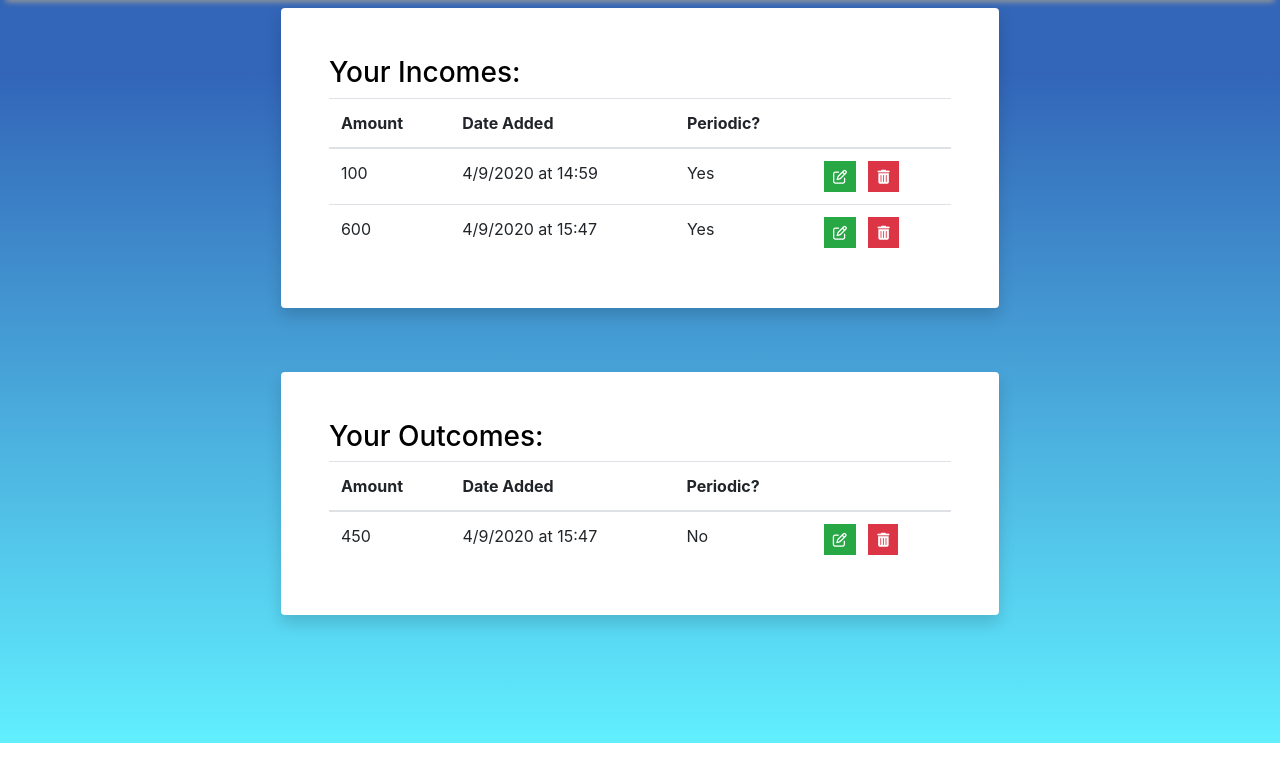
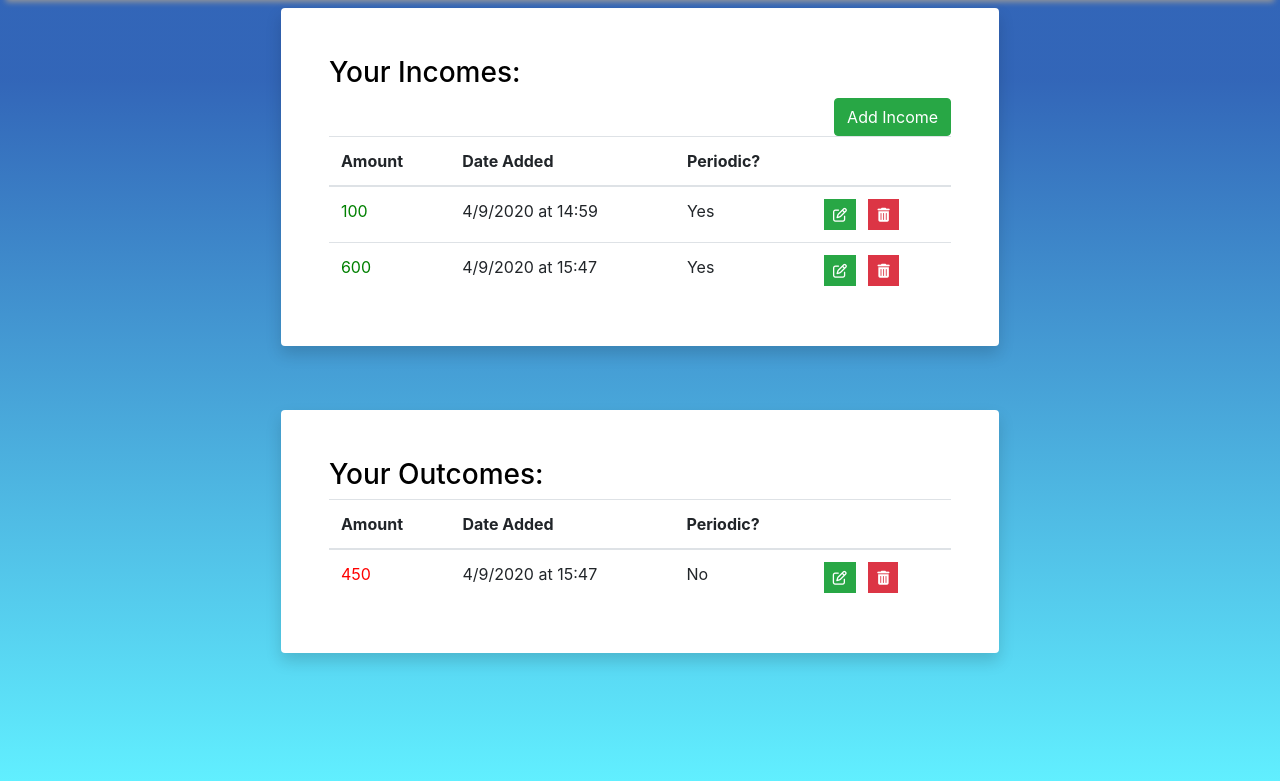
Before and after one commit to MirasSafadi/Expense-tracker, a Django app: template Expense_tracker/templates/home.html in a window 1280 px wide. Shown: the part 58-839 px from the top of the page. Before the commit the page ends 801 px from the top, so only its background shows below. Run offline with Django 3.2, Linux system fonts and the light colour scheme; the template is opened without the code that fills it: values that come from a table or form of the project are taken from there, others are empty; data comes from the database, SQL or seed files in the repository; both versions use the stored data as it was after the commit; some libraries are stand-ins or nearby versions.

Commit message:
added 'add income' functionality

```diff
--- a/Expense_tracker/forms.py
+++ b/Expense_tracker/forms.py
@@ -15,3 +15,15 @@ class SignupForm(forms.Form):
     password = forms.CharField(required = True, widget = forms.PasswordInput(attrs={'class' : 'form-control','placeholder':'enter your password'}))
     password_confirmation = forms.CharField(label='Confirm password',required = True, widget = forms.PasswordInput(attrs={'class' : 'form-control','placeholder':'re-enter your password'}))
     required_css_class = 'required'
+
+class Add_income_form(forms.Form):
+
+    amount = forms.IntegerField(label='Enter Amount', required=True)
+    isPeriodic = forms.BooleanField(label="Monthly Income", required=False)
+    required_css_class = 'required'
+
+class Add_outcome_form(forms.Form):
+
+    amount = forms.IntegerField(label='Enter Amount', required=True)
+    isPeriodic = forms.BooleanField(label="Monthly Outcome", required=False)
+    required_css_class = 'required'
--- a/Expense_tracker/templates/home.html
+++ b/Expense_tracker/templates/home.html
@@ -11,13 +11,56 @@
         filter: progid: DXImageTransform.Microsoft.gradient( startColorstr="#3265B8", endColorstr="#60EFFF", GradientType=1 );
     }
 </style>
-<script>
-    $(function () {
-        $('[data-toggle="tooltip"]').tooltip();
-    });
-</script>
+
 <div class="main-window">
     {% if current_user %}
+
+
+
+
+
+    <!-- The Add Income Modal -->
+    <div id="AddIncomeModal" class="modal" tabindex="-1" role="dialog">
+      <div class="modal-dialog modal-dialog-scrollable">
+        <div class="modal-content">
+          <div class="modal-header">
+            <h4 class="modal-title">Add Income</h4>
+            <span id="add_income_close_span" class="close" aria-label="close">&times;</span>
+          </div> <!-- modal head -->
+          <div class="modal-body">
+            {% if messages %}
+              {% for message in messages %}
+                {% if 'add_income_error' in message.extra_tags %}
+                  <div class="alert alert-danger alert-dismissible fade show" role="alert">
+                    <strong>Error: </strong> {{message}}.
+                    <button type="button" class="close" data-dismiss="alert" aria-label="Close">
+                      <span aria-hidden="true">&times;</span>
+                    </button>
+                  </div>
+                {% endif %}
+              {% endfor%}
+            {% endif %}
+            <form action="add_income" method="post">
+                {% csrf_token %}
+                  {% for field in add_income_form %}
+                      <div class="form-group">
+                      {{ field.label_tag }}
+                      {{ field }}
+                      </div>
+
+                  {% endfor %}
+                <button type="submit" class="btn btn-info">Add</button>
+              </form>
+          </div> <!-- modal body -->
+        </div><!-- modal content -->
+      </div> <!-- modal dialog -->
+    </div> <!-- modal -->
+
+
+
+
+
+
     <div class="row">
         <div class="col-lg-7 mx-auto">
             <div class="card border-0 shadow">
@@ -26,8 +69,9 @@
                     <div class="table-responsive">
                         <table class="table m-0">
 
-                            <thead>
-                                <h3 style="color:black;">Your Incomes:</h3>
+                            <thead style="">
+                                <h3 style="color:black;" style="float:left; display:inline-block">Your Incomes:</h3>
+                                <button id="AddIncomeBtn" type="button" class="btn btn-success" style="float:right; display:inline-block">Add Income</button>
                                 <tr>
                                     <th scope="col">Amount</th>
                                     <th scope="col">Date Added</th>
@@ -39,7 +83,7 @@
                                 {% if incomes %}
                                     {% for income_item in incomes %}
                                         <tr>
-                                            <td scope="row">{{income_item.amount}}</td>
+                                            <td scope="row" style="color:green;">{{income_item.amount}}</td>
                                             <td>{{income_item.date.day}}/{{income_item.date.month}}/{{income_item.date.year}} at {{income_item.date.hour}}:{{income_item.date.minute}}</td>
                                             <td>{% if income_item.isPeriodic %}Yes{% else %}No{% endif %}</td>
                                             <td>
@@ -97,7 +141,7 @@
                                 {% if outcomes %}
                                     {% for outcome_item in outcomes %}
                                         <tr>
-                                            <td scope="row">{{outcome_item.amount}}</td>
+                                            <td scope="row" style="color:red;">{{outcome_item.amount}}</td>
                                             <td>{{outcome_item.date.day}}/{{outcome_item.date.month}}/{{outcome_item.date.year}} at {{outcome_item.date.hour}}:{{outcome_item.date.minute}}</td>
                                             <td>{% if outcome_item.isPeriodic %}Yes{% else %}No{% endif %}</td>
                                             <td>
@@ -129,4 +173,58 @@
     </br>
     </br>
 </div>{% endif %}
+<script>
+    $(function () {
+        $('[data-toggle="tooltip"]').tooltip();
+    });
+
+
+    // Get the modal
+    {% comment %} var signup_modal = document.getElementById("signupModal"); {% endcomment %}
+    var add_income_modal = document.getElementById("AddIncomeModal");
+
+    // Get the button that opens the modal
+    {% comment %} var signup_btn = document.getElementById("signupBtn"); {% endcomment %}
+    var add_income_btn = document.getElementById("AddIncomeBtn");
+
+    // Get the <span> element that closes the modal
+    {% comment %} var signup_close_span = document.getElementById("signup_close_span"); {% endcomment %}
+    var add_income_close_span = document.getElementById("add_income_close_span");
+
+    // When the user clicks the button, open the modal
+    {% comment %} signup_btn.onclick = function() {
+      signup_modal.style.display = "block";
+    } {% endcomment %}
+    add_income_btn.onclick = function() {
+      add_income_modal.style.display = "block";
+    }
+    $(document).ready(function () {
+      {% if messages %}
+        {% for message in messages %}
+          {% if 'add_income_error' in message.extra_tags %}
+            add_income_modal.style.display = "block";
+          {% endif %}
+          {% comment %} {% if 'signup_error' in message.extra_tags %}
+            signup_modal.style.display = "block";
+          {% endif %} {% endcomment %}
+        {% endfor %}
+      {% endif %}
+    });
+    // When the user clicks on <span> (x), close the modal
+    {% comment %} signup_close_span.onclick = function() {
+      signup_modal.style.display = "none";
+    } {% endcomment %}
+    add_income_close_span.onclick = function() {
+      add_income_modal.style.display = "none";
+    }
+
+    // When the user clicks anywhere outside of the modal, close it
+    window.onclick = function(event) {
+      {% comment %} if (event.target == signup_modal || event.target == add_income_modal) { {% endcomment %}
+      if (event.target == add_income_modal) {
+        {% comment %} signup_modal.style.display = "none"; {% endcomment %}
+        add_income_modal.style.display = "none";
+      }
+    }
+</script>
 {% endblock 'content' %}
```
Also changed, not shown: Expense_tracker/views.py (+6 -2 lines), db.sqlite3.
